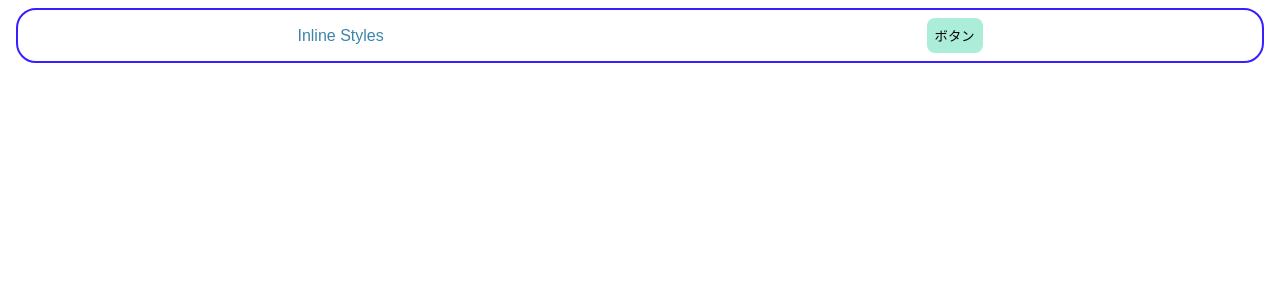
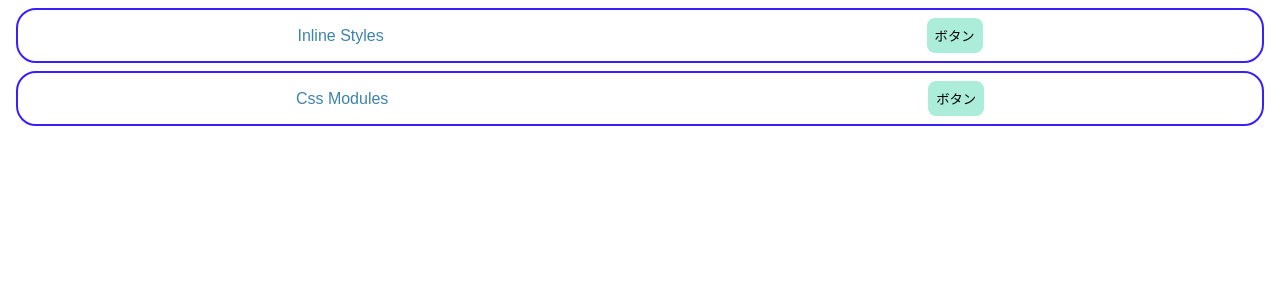
Before and after one commit to ryohei-aiba/Umdey-CSS, a React (Create React App) app: page / in a window 1280 px wide. Shown: the top 300 px of the page. Built offline with nearby package versions, Linux system fonts and the light colour scheme.

Commit message:
Add CSS module

```diff
--- a/src/App.js
+++ b/src/App.js
@@ -1,3 +1,4 @@
+import { CssModules } from "./components/CssModules";
 import { InlineStyle } from "./components/InlineStyle";
 import "./styles.css";
 
@@ -5,6 +6,7 @@
   return (
     <div className="App">
       <InlineStyle />
+      <CssModules />
     </div>
   );
 }
--- /dev/null
+++ b/src/components/CssModules.jsx
@@ -0,0 +1,10 @@
+import classes from "./CssModules.module.scss";
+
+export const CssModules = () => {
+  return (
+    <div className={classes.container}>
+      <p className={classes.title}>Css Modules</p>
+      <button className={classes.button}>ボタン</button>
+    </div>
+  );
+};
--- /dev/null
+++ b/src/components/CssModules.module.scss
@@ -0,0 +1,26 @@
+.container {
+  border: solid 2px #391eff;
+    border-radius: 20px;
+    padding: 8px;
+    margin: 8px;
+    display: flex;
+    justify-content: space-around;
+    align-items: center;
+}
+
+.title {
+  margin: 0;
+  color: #3d84a8;
+}
+
+.button {
+  background-color: #abedd8;
+  border: none;
+  padding: 8px;
+  border-radius: 8px;
+  &:hover {
+    background-color: #46cdcf;
+    color: #fff;
+    cursor: pointer;
+  }
+}
```
Also changed, not shown: package.json (+11 -2 lines).
